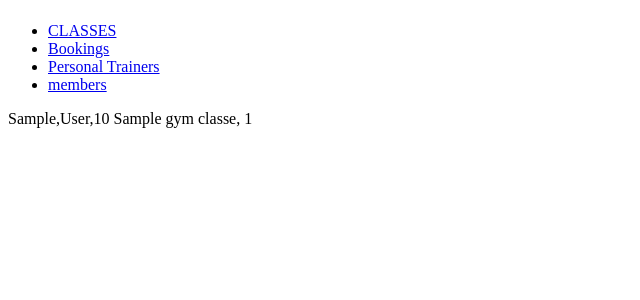
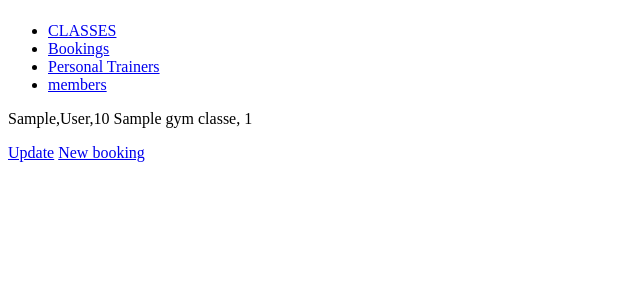
Before and after one commit to PeterKWIlliams/Gym-Manager-Project-, a Flask app: page /bookings in a window 1280 px wide. Shown: the part 58-358 px from the top of the page, without its empty margins (0-640 px from the left). Run offline with Flask 2, Linux system fonts and the light colour scheme; a database or web service that is not in the repository returns one stand-in record (values such as "Sample title"); some libraries are stand-ins or nearby versions.

Commit message:
fixed bugs made some bugs

```diff
--- a/controllers/bookings_controller.py
+++ b/controllers/bookings_controller.py
@@ -36,7 +36,7 @@ def update_booking(id):
     gym_class_id = request.form["gym_class_id"]
     member = member_repository.select(member_id)
     gym_class = gym_class_repository.select(gym_class_id)
-    booking = Booking(member,gym_class)
+    booking = Booking(member,gym_class,id)
     booking_repository.update(booking)
     return redirect ("/bookings")
 
--- a/controllers/gym_classes_controller.py
+++ b/controllers/gym_classes_controller.py
@@ -1,4 +1,5 @@
 from flask import Blueprint, Flask, redirect, render_template, request
+from controllers.staff_controller import staff
 from models.gym_class import GymClass
 from models.staff import Staff
 import repositories.staff_repository as staff_repository
@@ -9,13 +10,14 @@ gym_classes_blueprint =Blueprint("gym_classes",__name__)
 @gym_classes_blueprint.route("/gym_classes")
 def gym_classes():
     gym_classes = gym_class_repository.select_all
+
     return render_template("gym_classes/index.html", gym_classes=gym_classes)
 
 @gym_classes_blueprint.route("/gym_classes/<id>")
 def show_gym_class(id):
     members = gym_class_repository.select_members_in_class(id)
     gym_class = gym_class_repository.select(id)
-    return render_template("gym_classes/show.html",members=members, gym_class=gym_class)
+    return render_template("gym_classes/show.html", members = members, gym_class=gym_class)
 
 @gym_classes_blueprint.route("/gym_classes/new")
 def new_gym_class():
--- a/repositories/gym_class_repository.py
+++ b/repositories/gym_class_repository.py
@@ -1,3 +1,4 @@
+from controllers.gym_classes_controller import gym_classes
 from db.run_sql import run_sql
 from models.member import Member
 from models.staff import Staff
@@ -14,21 +15,23 @@ def save(gym_class):
     id = results[0]["id"]
     gym_class.id = id
 
+
 def select_all():
     gym_classes = []
-    sql = "SELECT * FROM members"
+    sql = "SELECT * FROM gym_classes"
     results = run_sql(sql)
     for result in results:
-        staff = staff_repository.select(result["staff_id"])
-        gym_class = GymClass(result["gym_class_name"],result["duration"],staff,result["id"])
+        staff= staff_repository.select(result["staff_id"])
+        gym_class = GymClass(result["name"], staff, result["id"])
         gym_classes.append(gym_class)
     return gym_classes
 
+
 def select(id):
+
     sql = "SELECT * FROM gym_classes WHERE id = %s"
     values = [id]
-    result = run_sql(sql, values)[0]
-
+    result = run_sql(sql,values)[0]
     staff = staff_repository.select(result["staff_id"])
     gym_class = GymClass(result["gym_class_name"],result["duration"],staff,result["id"])
     return gym_class
--- a/templates/bookings/edit.html
+++ b/templates/bookings/edit.html
@@ -5,7 +5,7 @@
 
 
 
-
+hello
 
 
 
--- a/templates/bookings/index.html
+++ b/templates/bookings/index.html
@@ -6,7 +6,11 @@
 
 <p>{{booking.member.first_name}},{{booking.member.last_name}},{{booking.gym_class.duration}} {{booking.gym_class.gym_class_name}}, {{booking.id}}</p>
 
+<a href= "/bookings/{{ booking.id }}/edit">Update</a>
+
+
 {% endfor %}
 
+<a href ="/bookings/new">New booking</a>
 
 {% endblock %}
--- a/templates/gym_classes/index.html
+++ b/templates/gym_classes/index.html
@@ -5,9 +5,9 @@
 
 
 
+{% for gym_class in gym_classes %}
 
-
-
+<p>{{gym_class.gym_class_name}} </p>
 
 
 
@@ -16,4 +16,4 @@
 
 
 
-{% endblock %}
+  {% endblock %}
```
Also changed, not shown: templates/bookings/new.html (+23 -0 lines).
